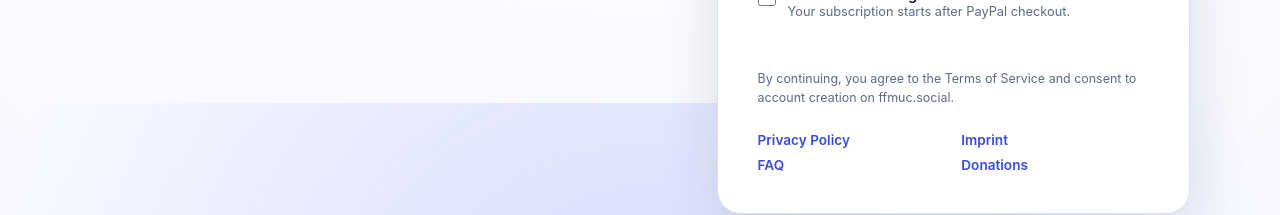
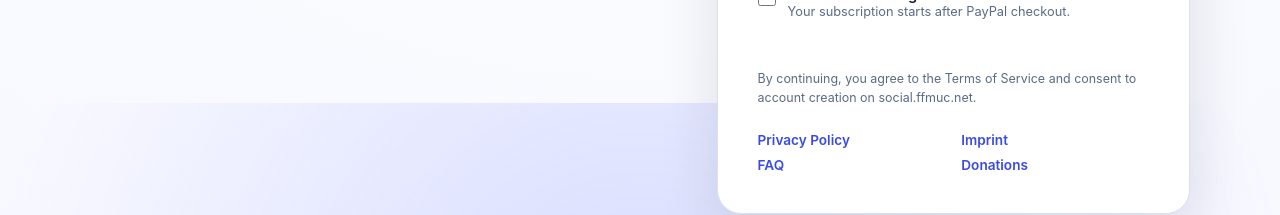
Before and after one commit to freifunkMUC/mastodon-paywall, a Next.js app: page / in a window 1280 px wide. Shown: the part 735-950 px from the top of the page. Built offline with nearby package versions, Linux system fonts and the light colour scheme; no server answers.

Commit message:
Update consent text for account creation URL

```diff
--- a/pages/index.js
+++ b/pages/index.js
@@ -82,7 +82,7 @@ export default function Home() {
                 Terms of Service
               </a>
               {" "}
-              and consent to account creation on ffmuc.social.
+              and consent to account creation on social.ffmuc.net.
             </p>
             <div className={styles.linksGrid}>
               <a
```
